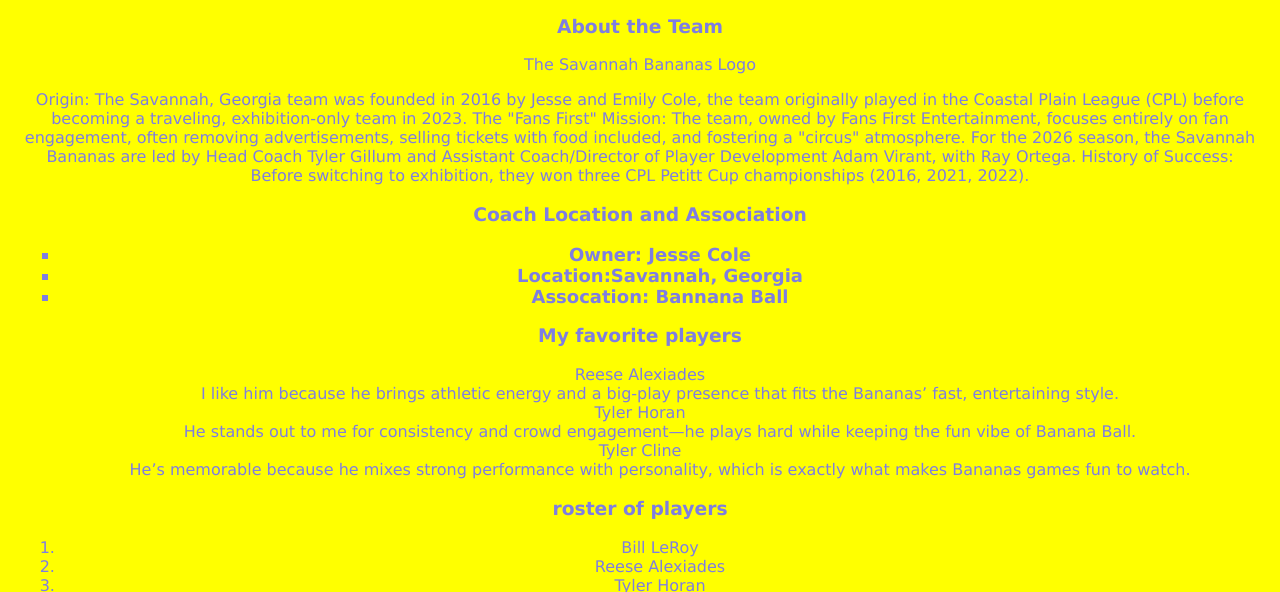
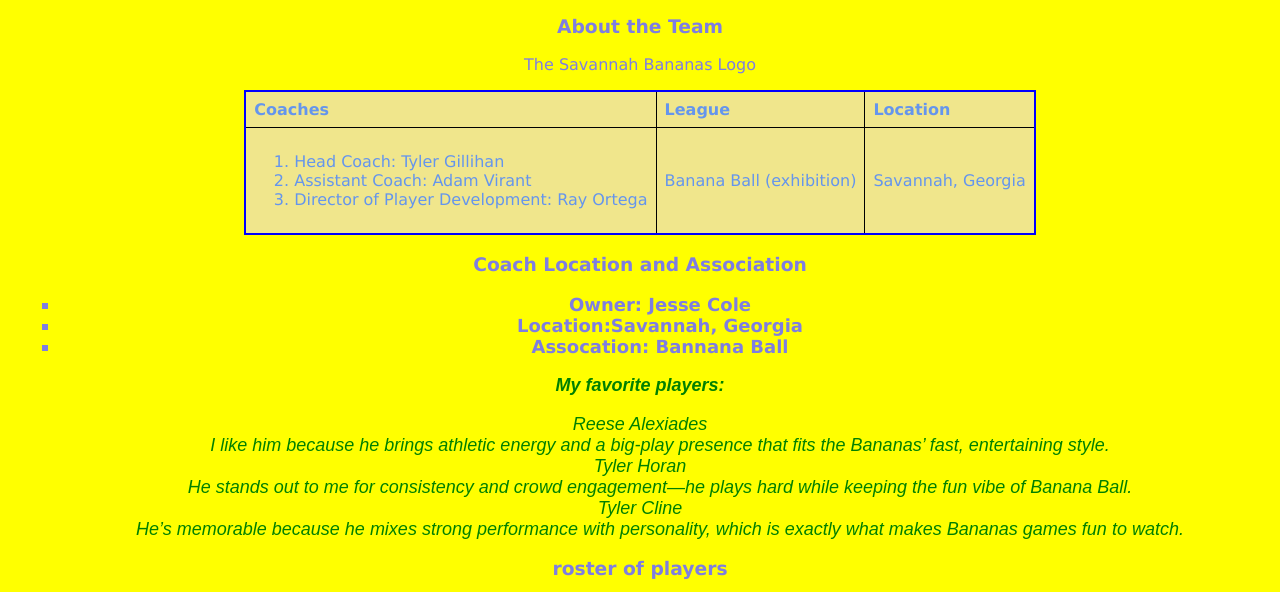
Before and after one commit to KirstynNavarro/3260, a plain HTML site: page sports.html in a window 1280 px wide. Shown: the part 151-743 px from the top of the page. Drawn offline with Linux system fonts and the light colour scheme.

Commit message:
10 am update

```diff
--- a/sports.css
+++ b/sports.css
@@ -12,3 +12,22 @@
     font-weight: bold;
     font-size: large;
 }
+.players{
+    color: green;
+    font-style: italic;
+    font-size: large;
+    font-family: fantasy;
+}
+.table{
+    border: 2px solid blue;
+    margin: auto;
+    border-collapse: collapse;
+    background-color: khaki;
+    color:cornflowerblue;
+    align-items: center;
+}
+.table th, .table td {
+    border: 1px solid black;
+    padding: 8px;
+    text-align: left;
+}
--- a/sports.html
+++ b/sports.html
@@ -24,13 +24,22 @@
 <img src="images/savannahbananas.png" alt="savannah bannanas logo" title="Savannah Bananas Logo" width="500px" height="300px" />
 <figcaption> The Savannah Bananas Logo </figcaption>
 </figure>
-<p>
-        Origin: The Savannah, Georgia team was founded in 2016 by Jesse and Emily Cole, the team originally played in the Coastal Plain League (CPL) before becoming a traveling, exhibition-only team in 2023.
-The "Fans First" Mission: The team, owned by Fans First Entertainment, focuses entirely on fan engagement, often removing advertisements, selling tickets with food included, and fostering a "circus" atmosphere.
-For the 2026 season, the Savannah Bananas are led by Head Coach Tyler Gillum and Assistant Coach/Director of Player Development Adam Virant, with Ray Ortega.
-History of Success: Before switching to exhibition, they won three CPL Petitt Cup championships (2016, 2021, 2022).
-
-    </p>
+<table class="table">
+    <tr>
+        <th> Coaches </th>
+        <th>League</th>
+        <th>Location</th>
+    </tr>
+    <tr>
+        <td><ol>
+            <li>Head Coach: Tyler Gillihan</li>
+            <li>Assistant Coach: Adam Virant</li>
+            <li>Director of Player Development: Ray Ortega</li>
+        </ol></td>
+        <td>Banana Ball (exhibition)</td>
+        <td>Savannah, Georgia</td>
+    </tr>
+</table>
     </article>
 </section>
 <section>
@@ -47,8 +56,9 @@
     <section>
 
 
-<h3> My favorite players</h3>
-<dl>
+<h3 class="players"> My favorite players:</h3>
+
+<dl class="players">
             <dt> Reese Alexiades</dt>
             <dd>I like him because he brings athletic energy and a big-play presence that fits the Bananas’ fast, entertaining style.</dd>
             <dt>Tyler Horan</dt>
```
